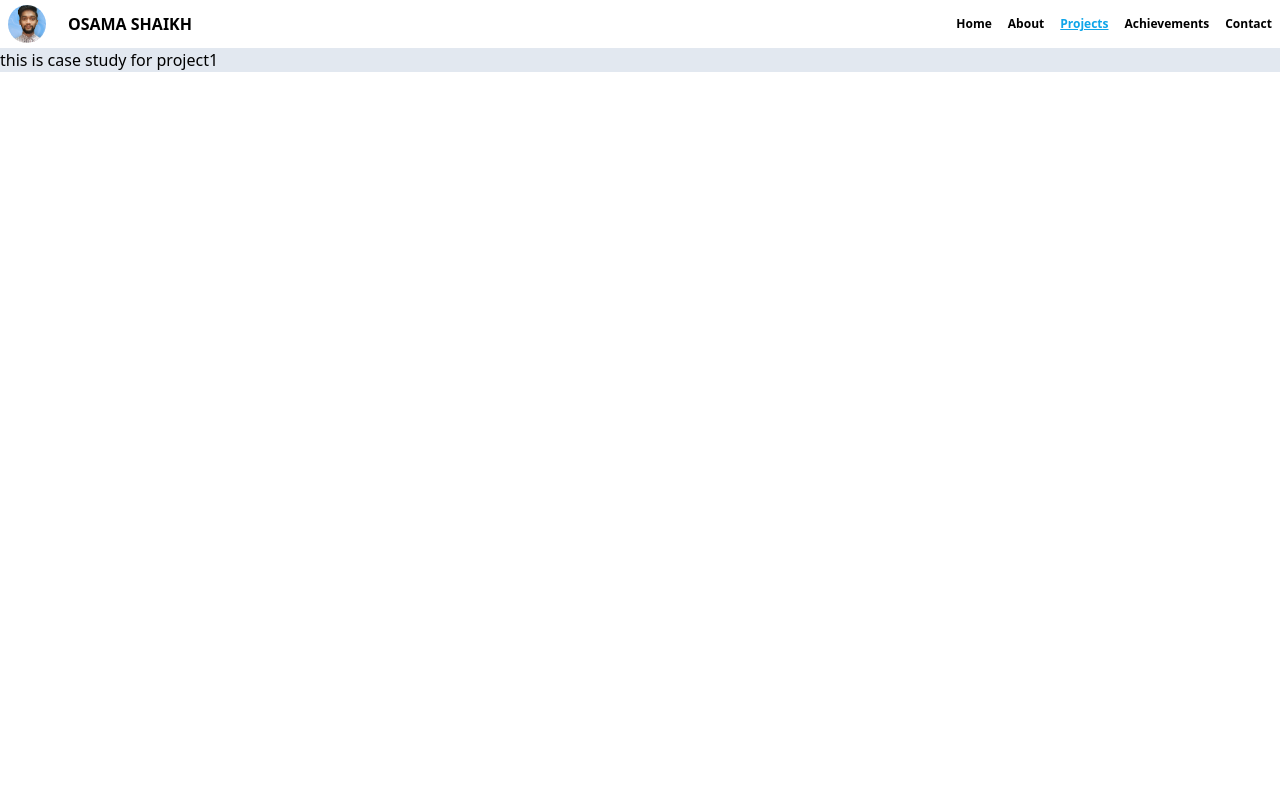
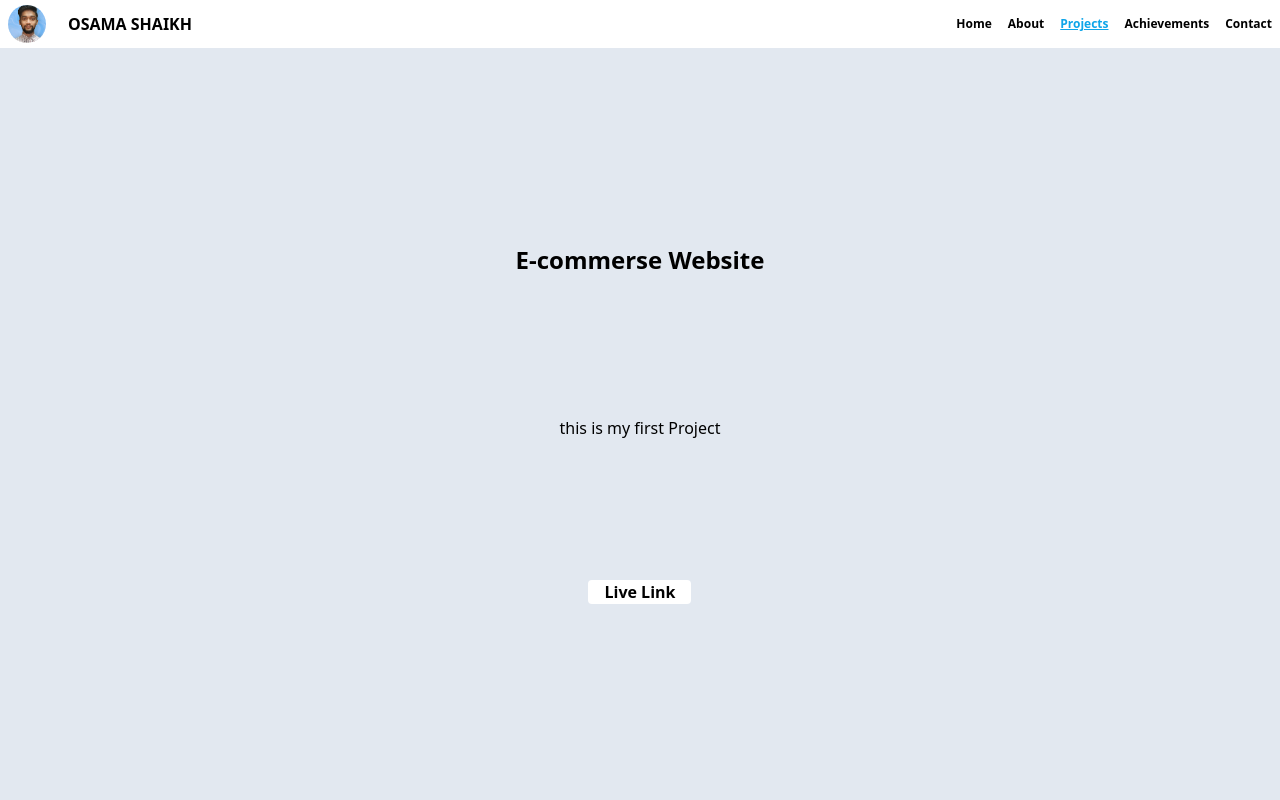
Before and after one commit to OSAMA478/05-react-portfolio, a React (Create React App) app: page /projects/project1/case-study in a window 1280 px wide. Shown: the top 800 px of the page. Built offline with nearby package versions, Linux system fonts and the light colour scheme.

Commit message:
case study page is created

```diff
--- a/src/App.js
+++ b/src/App.js
@@ -7,11 +7,77 @@ import Home from "./Components/pages/Home";
 import CaseStudy from "./Components/pages/CaseStudy";
 import Projects from "./Components/pages/Projects";
 
+import project1Path from "./ProjectImages/project1.png";
+import project2Path from "./ProjectImages/project2.png";
+import project3Path from "./ProjectImages/project3.png";
+import project4Path from "./ProjectImages/project4.png";
+import project5Path from "./ProjectImages/project5.png";
+import project6Path from "./ProjectImages/project6.png";
+import project7Path from "./ProjectImages/project7.png";
+import project8Path from "./ProjectImages/project8.png";
+import project9Path from "./ProjectImages/project9.png";
+
 const App = () => {
+	const projectData = {
+		project1: {
+			projectName: "E-commerse Website",
+			projectImgPath: project1Path,
+			projectDescription: "this is my first Project",
+			liveLink: "https://osama478.github.io/11-E-commerce-websie/",
+		},
+		project2: {
+			projectName: "Note book",
+			projectImgPath: project2Path,
+			projectDescription: "this is my second Project",
+			liveLink: "https://osama478.github.io/01-css-notes-project/",
+		},
+		project3: {
+			projectName: "Music animation",
+			projectImgPath: project3Path,
+			projectDescription: "this is my third Project",
+			liveLink: "https://osama478.github.io/02-css-music-animation/",
+		},
+		project4: {
+			projectName: "Card hover effect",
+			projectImgPath: project4Path,
+			projectDescription: "this is my fourth Project",
+			liveLink: "https://osama478.github.io/10-css-card-hover-effect/",
+		},
+		project5: {
+			projectName: "Product card hover",
+			projectImgPath: project5Path,
+			projectDescription: "this is my fifth Project",
+			liveLink: "https://osama478.github.io/08-css-creative-product-card/",
+		},
+		project6: {
+			projectName: "Analog clock",
+			projectImgPath: project6Path,
+			projectDescription: "this is my sixth Project",
+			// liveLink : ,
+		},
+		project7: {
+			projectName: "Word clock",
+			projectImgPath: project7Path,
+			projectDescription: "this is my seventh Project",
+			// liveLink : ,
+		},
+		project8: {
+			projectName: "Stopwatch",
+			projectImgPath: project8Path,
+			projectDescription: "this is my eighth Project",
+			// liveLink : ,
+		},
+		project9: {
+			projectName: "Dropdown",
+			projectImgPath: project9Path,
+			projectDescription: "this is my ninth Project",
+			liveLink: "https://osama478.github.io/14-css-custom-select-box/",
+		},
+	};
 	return (
 		<>
 			<Navbar />
-			<main className="h-[clac(100vh-3rem)] bg-slate-200 ">
+			<main className="h-[clac(100vh-3rem)] bg-slate-200 mt-12 ">
 				<Switch>
 					<Route path="/" exact>
 						<Redirect to="/home" />
@@ -23,7 +89,7 @@ const App = () => {
 						<About />
 					</Route>
 					<Route path="/projects" exact>
-						<Projects />
+						<Projects projectData={projectData} />
 					</Route>
 					<Route path="/achievements">
 						<Achievement />
@@ -32,7 +98,7 @@ const App = () => {
 						<Contact />
 					</Route>
 					<Route path={`/projects/:projectId/case-study`}>
-						<CaseStudy />
+						<CaseStudy projectData={projectData} />
 					</Route>
 				</Switch>
 			</main>
--- a/src/Components/Navbar.js
+++ b/src/Components/Navbar.js
@@ -1,10 +1,10 @@
 import React from "react";
-import { Link, NavLink, Route } from "react-router-dom";
+import { NavLink, Route } from "react-router-dom";
 import profilePicPath from "../img/profile.png";
 const Navbar = () => {
 	return (
-		<nav className="flex items-center justify-between h-12 ">
-			<Route to="/home">
+		<nav className="fixed top-0 z-10 flex items-center justify-between w-full h-12 bg-white">
+			{/* <Route to="/home"> */}
 			<div className="flex items-center justify-between w-48 h-full aspect-square ">
 				<div className="relative mx-2 overflow-hidden rounded-full h-4/5 aspect-square">
 					<img
@@ -15,7 +15,7 @@ const Navbar = () => {
 				</div>
 				<p className="font-bold">OSAMA SHAIKH</p>
 			</div>
-			</Route>
+			{/* </Route> */}
 			<ul className="flex ">
 				<li className="mx-2 text-xs font-bold">
 					<NavLink activeClassName="text-sky-500 underline" to="/home">
--- a/src/Components/UI/Card.js
+++ b/src/Components/UI/Card.js
@@ -1,7 +1,7 @@
 import React from "react";
 
 const Card = (props) => {
-	const classes = ` rounded  ${props.className}`;
+	const classes = ` rounded px-4  ${props.className}`;
 	return (
 		<div onClick={props.onClick} className={classes}>
 			{props.children}
--- a/src/Components/pages/CaseStudy.js
+++ b/src/Components/pages/CaseStudy.js
@@ -1,10 +1,24 @@
-import React from "react";
-import { useParams } from "react-router-dom";
+import React, { Fragment } from "react";
+import { Link, useParams } from "react-router-dom";
+import Card from "../UI/Card";
 
-const CaseStudy = () => {
+const CaseStudy = (props) => {
 	const { projectId } = useParams();
-
-	return <h1>this is case study for {projectId}</h1>;
+	const projectData = props.projectData[projectId];
+	return (
+		<Fragment>
+			<div className={`h-[calc(100vh-3rem)] flex justify-center items-center`}>
+				<div className="flex flex-col items-center justify-around h-2/3">
+					<h1 className="text-2xl font-bold">{projectData.projectName}</h1>
+					<p>{projectData.projectDescription}</p>
+					<a href={projectData.liveLink}>
+						<Card className="font-bold bg-white cursor-pointer">Live Link</Card>
+					</a>
+				</div>
+			</div>
+			;<div className={`h-[calc(100vh-3rem)] bg-slate-100 `}></div>;
+			<div className={`h-[calc(100vh-3rem)] `}></div>;
+		</Fragment>
+	);
 };
-
 export default CaseStudy;
--- a/src/Components/pages/Projects.js
+++ b/src/Components/pages/Projects.js
@@ -1,68 +1,19 @@
 import React, { useState } from "react";
-import { Link, useHistory, useRouteMatch } from "react-router-dom";
-
-import project1Path from "../../ProjectImages/project1.png";
-import project2Path from "../../ProjectImages/project2.png";
-import project3Path from "../../ProjectImages/project3.png";
-import project4Path from "../../ProjectImages/project4.png";
-import project5Path from "../../ProjectImages/project5.png";
-import project6Path from "../../ProjectImages/project6.png";
-import project7Path from "../../ProjectImages/project7.png";
-import project8Path from "../../ProjectImages/project8.png";
-import project9Path from "../../ProjectImages/project9.png";
+import { Link } from "react-router-dom";
 
 import Card from "../UI/Card";
 
-const Projects = () => {
+const Projects = (props) => {
 	const [projectId, setProjectId] = useState("project1");
-
-	const projectData = {
-		project1: {
-			projectName: "E-commerse Website",
-			projectImgPath: project1Path,
-		},
-		project2: {
-			projectName: "Note book",
-			projectImgPath: project2Path,
-		},
-		project3: {
-			projectName: "Music animation",
-			projectImgPath: project3Path,
-		},
-		project4: {
-			projectName: "Card hover effect",
-			projectImgPath: project4Path,
-		},
-		project5: {
-			projectName: "Product card hover",
-			projectImgPath: project5Path,
-		},
-		project6: {
-			projectName: "Analog clock",
-			projectImgPath: project6Path,
-		},
-		project7: {
-			projectName: "Word clock",
-			projectImgPath: project7Path,
-		},
-		project8: {
-			projectName: "Stopwatch",
-			projectImgPath: project8Path,
-		},
-		project9: {
-			projectName: "Dropdown",
-			projectImgPath: project9Path,
-		},
-	};
 
 	const centeredWithFlex = "flex items-center justify-center";
 	return (
-		<div className={`h-[calc(100vh-5rem)] `}>
+		<div className={`h-[calc(100vh-3rem)] `}>
 			<h1 className="text-xl font-bold text-center ">PROJECTS</h1>
 			<div className={` flex  `}>
 				<div className={`${centeredWithFlex} relative w-1/2 p-4`}>
 					<div className="w-11/12 mx-auto overflow-hidden text-center rounded-lg lg:w-9/12">
-						<div className="w-full">
+						<div className="">
 							<div className="shadow-2xl">
 								<div className="flex items-center flex-none px-4 bg-black rounded-b-none h-11 rounded-xl">
 									<div className="[&>*]:w-3 [&>*]:h-3 [&>*]:rounded-full flex space-x-1.5">
@@ -78,8 +29,8 @@ const Projects = () => {
 								className={`${centeredWithFlex}  bg-slate-400 w-full shadow-lg aspect-video `}
 							>
 								<img
-									className="h-5/6"
-									src={projectData[projectId].projectImgPath}
+									className="h-full"
+									src={props.projectData[projectId].projectImgPath}
 									alt="project screenshot"
 								/>
 							</div>
@@ -88,7 +39,7 @@ const Projects = () => {
 				</div>
 				<div className={`${centeredWithFlex} w-1/2 p-4 flex-col`}>
 					<ul className="[&>*]:text-xs">
-						{Object.keys(projectData).map((projectId) => {
+						{Object.keys(props.projectData).map((projectId) => {
 							return (
 								<li
 									className="cursor-pointer"
@@ -97,7 +48,7 @@ const Projects = () => {
 									}}
 									key={projectId}
 								>
-									{projectData[projectId].projectName}
+									{props.projectData[projectId].projectName}
 								</li>
 							);
 						})}
@@ -106,7 +57,7 @@ const Projects = () => {
 			</div>
 			<div className={`${centeredWithFlex}`}>
 				<h1 className={`${centeredWithFlex} w-1/2`}>
-					{projectData[projectId].projectName}
+					{props.projectData[projectId].projectName}
 				</h1>
 
 				<div className={`${centeredWithFlex} w-1/2`}>
```
Lines whose indentation alone changed are shown as unchanged.
